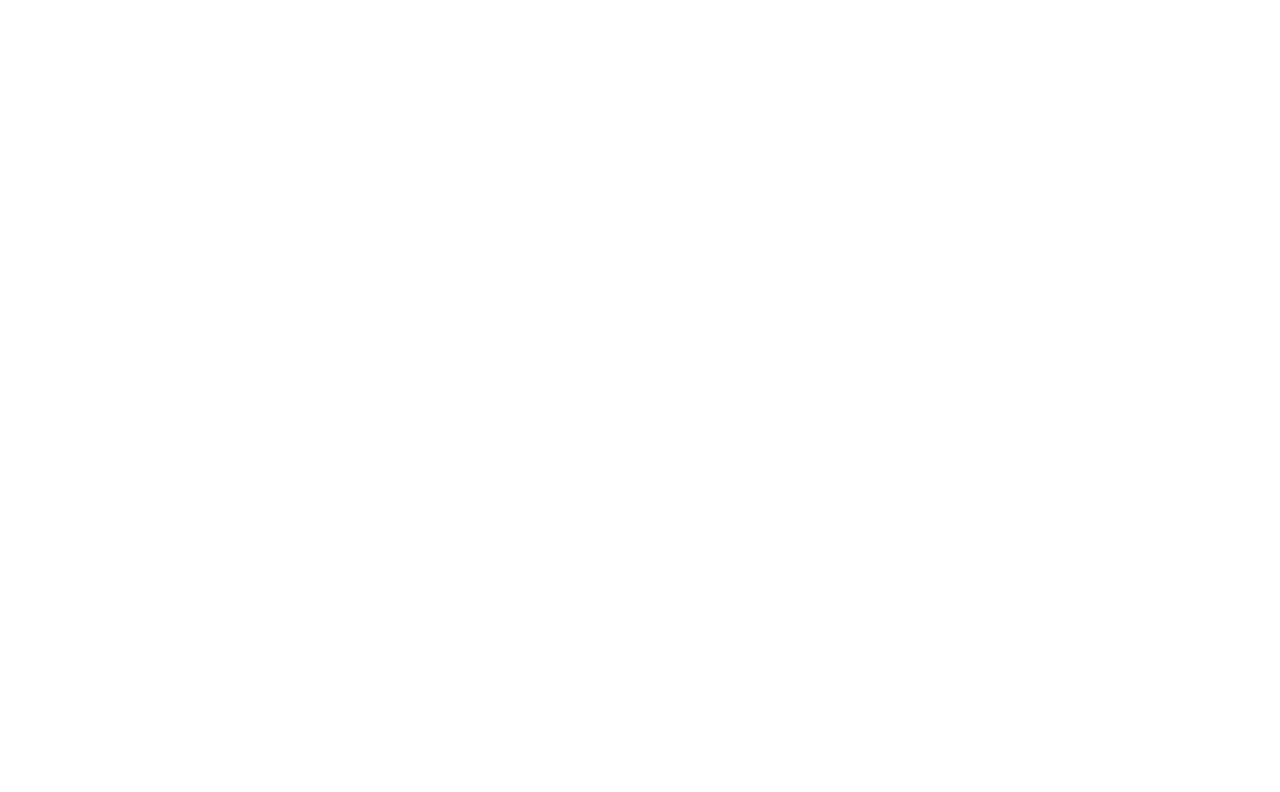
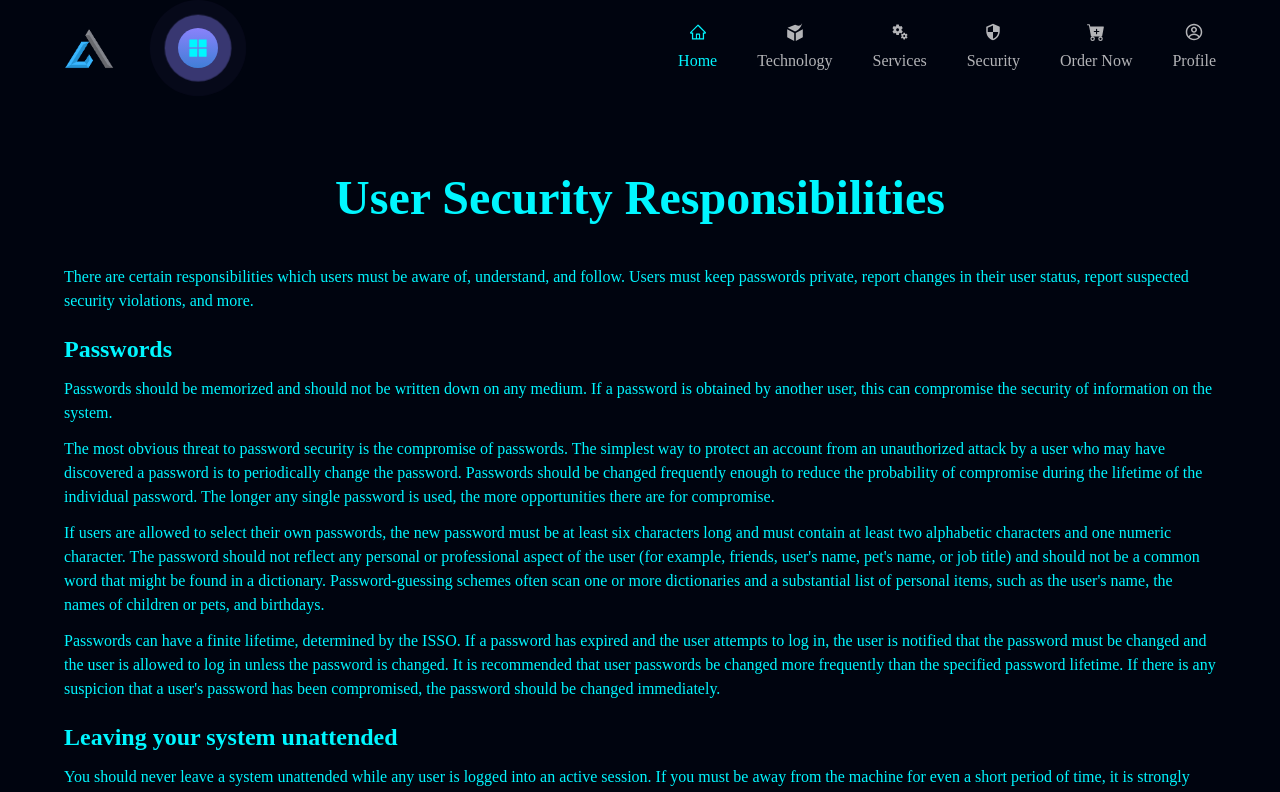
Before and after one commit to sazzad47/tech-ecommerce, a React (Create React App) app: page /security in a window 1280 px wide. Before the commit this address had no page. Shown: the top 792 px of the page. Built offline with nearby package versions, Linux system fonts and the light colour scheme.

Commit message:
make it better

```diff
--- /dev/null
+++ b/src/products/pages/security/index.tsx
@@ -0,0 +1,71 @@
+import styles from "../../style";
+
+const Security = () => {
+  return (
+    <div
+      className={`${styles.paddingX} ${styles.paddingY} bg-primaryTheme text-secondaryTheme`}
+    >
+      <div className="">
+        <h1 className={`flex items-center justify-center ${styles.heading2}`}>
+          User Security Responsibilities
+        </h1>
+      </div>
+      <div className="py-5 md:py-7 flex flex-col gap-5">
+        <p>
+          There are certain responsibilities which users must be aware of,
+          understand, and follow. Users must keep passwords private, report
+          changes in their user status, report suspected security violations,
+          and more.
+        </p>
+        <div className="flex flex-col gap-3">
+          <h4 className="font-bold text-2xl">Passwords</h4>
+          <p>
+            Passwords should be memorized and should not be written down on any
+            medium. If a password is obtained by another user, this can
+            compromise the security of information on the system.
+          </p>
+          <p>
+            The most obvious threat to password security is the compromise of
+            passwords. The simplest way to protect an account from an
+            unauthorized attack by a user who may have discovered a password is
+            to periodically change the password. Passwords should be changed
+            frequently enough to reduce the probability of compromise during the
+            lifetime of the individual password. The longer any single password
+            is used, the more opportunities there are for compromise.
+          </p>
+          <p>
+            If users are allowed to select their own passwords, the new password
+            must be at least six characters long and must contain at least two
+            alphabetic characters and one numeric character. The password should
+            not reflect any personal or professional aspect of the user (for
+            example, friends, user's name, pet's name, or job title) and should
+            not be a common word that might be found in a dictionary.
+            Password-guessing schemes often scan one or more dictionaries and a
+            substantial list of personal items, such as the user's name, the
+            names of children or pets, and birthdays.
+          </p>
+          <p>
+            Passwords can have a finite lifetime, determined by the ISSO. If a
+            password has expired and the user attempts to log in, the user is
+            notified that the password must be changed and the user is allowed
+            to log in unless the password is changed. It is recommended that
+            user passwords be changed more frequently than the specified
+            password lifetime. If there is any suspicion that a user's password
+            has been compromised, the password should be changed immediately.
+          </p>
+        </div>
+        <div className="flex flex-col gap-3">
+          <h4 className="font-bold text-2xl">Leaving your system unattended</h4>
+          <p>
+            You should never leave a system unattended while any user is logged
+            into an active session. If you must be away from the machine for
+            even a short period of time, it is strongly recommended that you log
+            off the system before leaving.
+          </p>
+        </div>
+      </div>
+    </div>
+  );
+};
+
+export default Security;
--- a/src/products/routes/Routes.tsx
+++ b/src/products/routes/Routes.tsx
@@ -4,6 +4,7 @@
 import ProductDetails from "../pages/products/[id]";
 import Order from "../pages/order";
 import Services from "../pages/services";
+import Security from "../pages/security";
 
 
 const routes = [
@@ -14,6 +15,7 @@
     { path: "/products/:id", component: <ProductDetails /> },
     { path: "/order", component: <Order /> },
     { path: "/services", component: <Services /> },
+    { path: "/security", component: <Security /> },
 ]
 
 export {routes};
```
